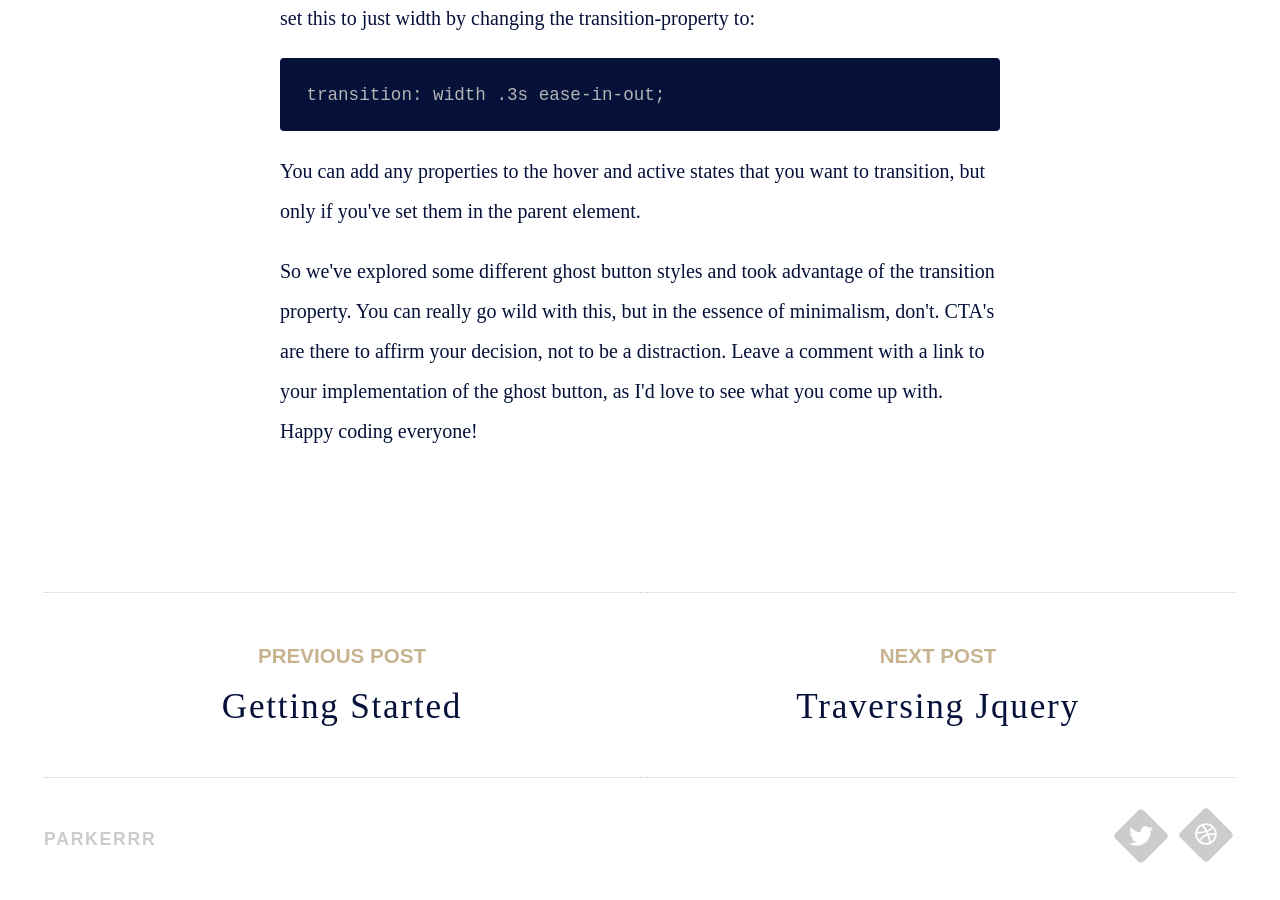
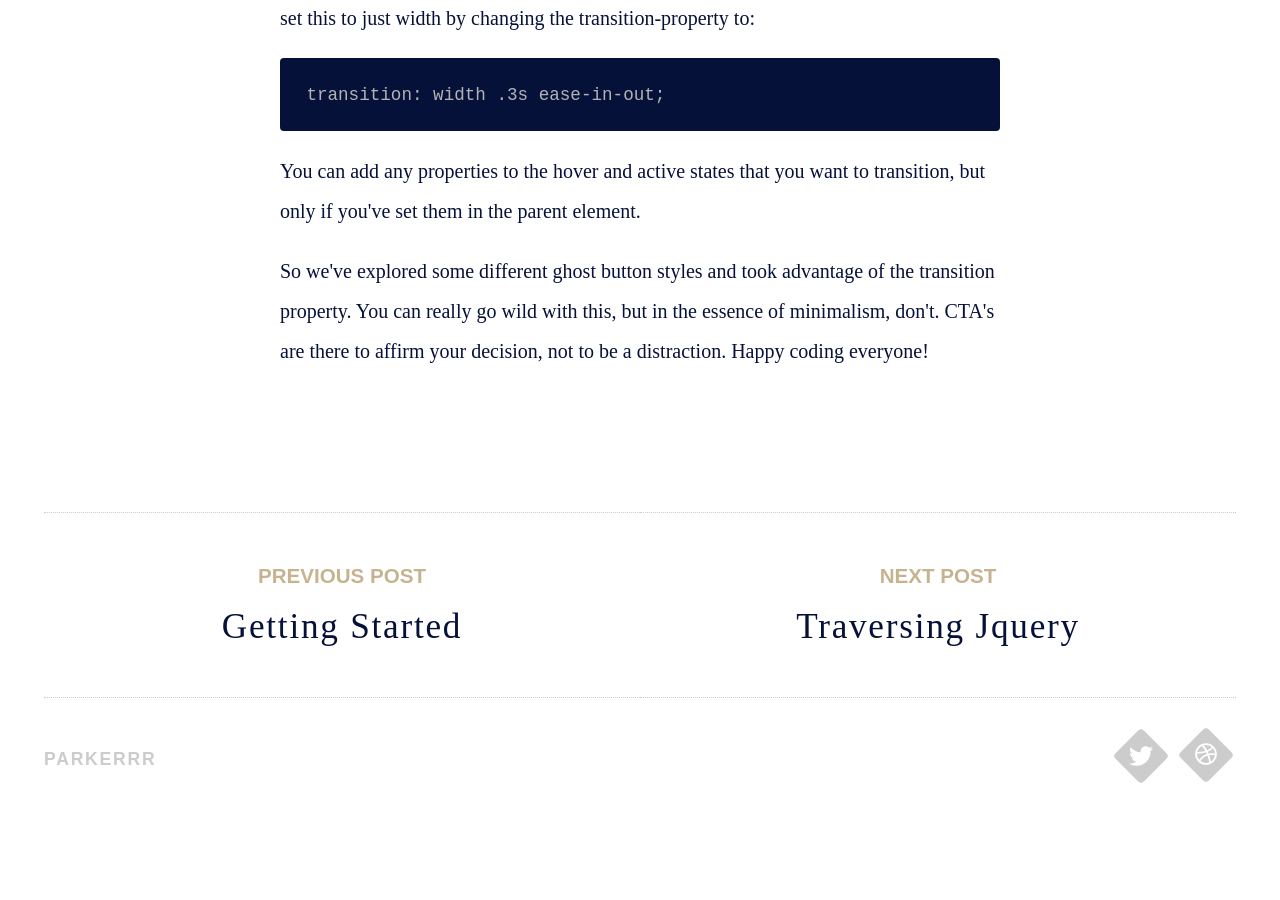
Before and after one commit to jasonmarkbeaton/parkerrr.github.io, a Jekyll site: the page built from _posts/2014-12-17-Ghost-buttons.html, in a window 1280 px wide and 900 px high, scrolled down 3636 px. Built offline with Jekyll 4.4.1, drawn with Linux system fonts in a browser that asks for light colours; nearby versions of some CDN libraries; after the commit the page ends 4460 px from its top, so only the background shows below that.

Commit message:
Editorial fixes

```diff
--- a/_posts/2014-12-17-Ghost-buttons.html
+++ b/_posts/2014-12-17-Ghost-buttons.html
@@ -132,7 +132,7 @@ category: work
 
 <p>You can add any properties to the hover and active states that you want to transition, but only if you've set them in the parent element.</p>
 
-<p>So we've explored some different ghost button styles and took advantage of the transition property. You can really go wild with this, but in the essence of minimalism, don't. CTA's are there to affirm your decision, not to be a distraction. Leave a comment with a link to your implementation of the ghost button, as I'd love to see what you come up with. Happy coding everyone! </p>
+<p>So we've explored some different ghost button styles and took advantage of the transition property. You can really go wild with this, but in the essence of minimalism, don't. CTA's are there to affirm your decision, not to be a distraction.  Happy coding everyone! </p>
 
   </div>
   <div class="nav--share">
```
Also changed, not shown: other parts of _posts/2014-12-17-Ghost-buttons.html (+1 -1 lines).
